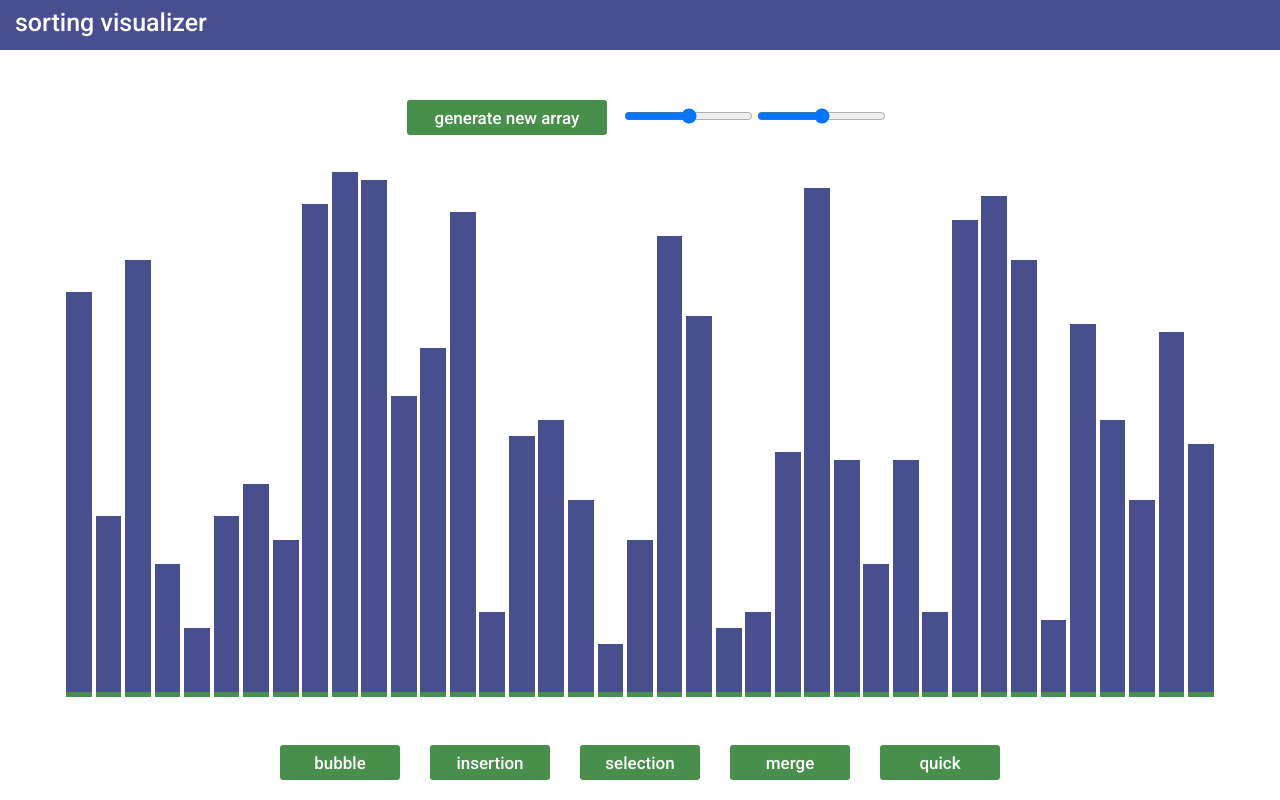
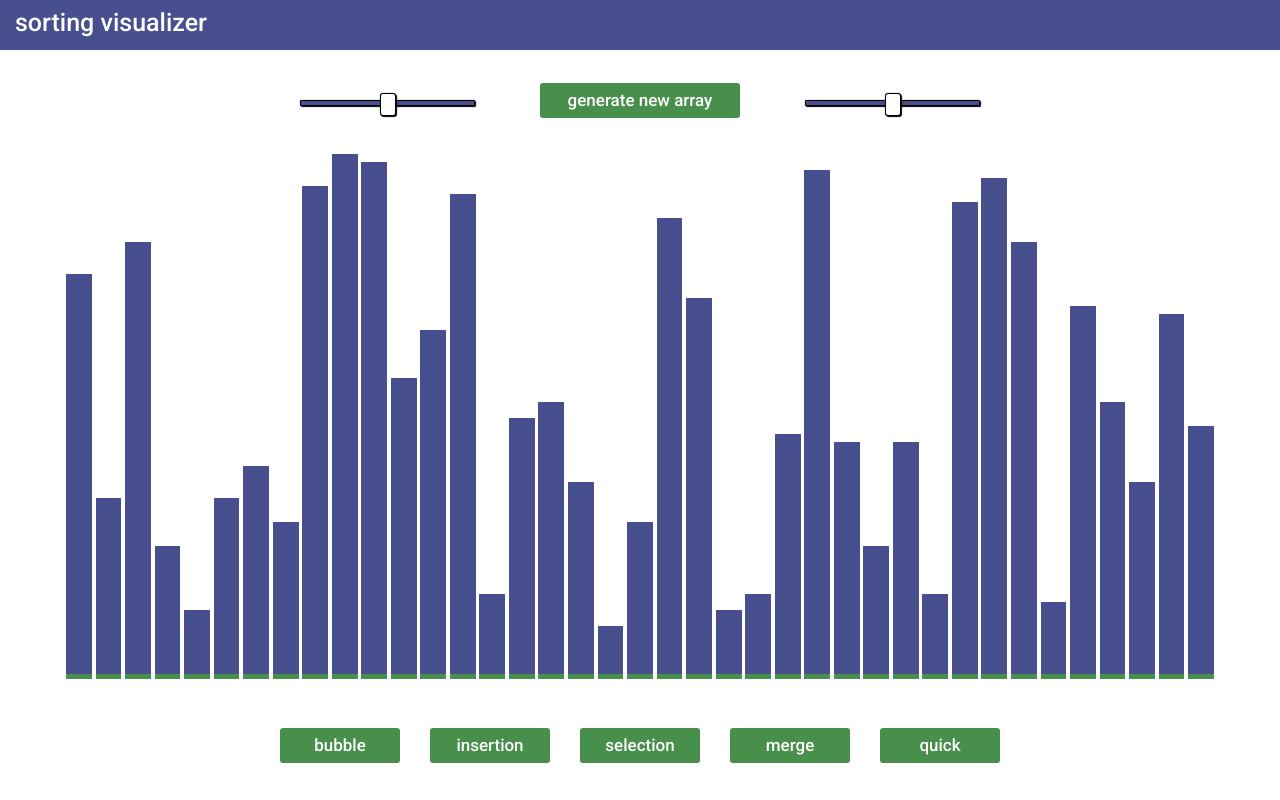
Before and after one commit to jonathanchen7/sorting-visualizer, a React (Create React App) app: page / in a window 1280 px wide. Built offline with nearby package versions, Linux system fonts and the light colour scheme.

Commit message:
styling input range

```diff
--- a/src/SortingVisualizer/SortingVisualizer.css
+++ b/src/SortingVisualizer/SortingVisualizer.css
@@ -55,8 +55,11 @@ button:disabled {
 }
 
 .center-button {
-    margin-top: 50px;
     width: 200px;
+}
+
+.range-selection {
+    margin: 50px 50px 20px 50px;
 }
 
 #title {
@@ -73,3 +76,90 @@ button:disabled {
     border: 2px solid #484f8f;
     color: #484f8f;
 }
+
+/* ------------------------------------------------------------------------------------ */
+input[type=range] {
+    -webkit-appearance: none;
+    width: 175px;
+  }
+  input[type=range]:focus {
+    outline: none;
+  }
+  input[type=range]::-webkit-slider-runnable-track {
+    /* width: 200px; */
+    height: 6px;
+    cursor: pointer;
+    box-shadow: 1px 1px 1px #000000, 0px 0px 1px #0d0d0d;
+    background: #484f8f;
+    border-radius: 1.3px;
+    border: 0.2px solid #010101;
+  }
+  input[type=range]::-webkit-slider-thumb {
+    box-shadow: 1px 1px 1px #000000, 0px 0px 1px #0d0d0d;
+    border: 1px solid #000000;
+    height: 23px;
+    width: 16px;
+    border-radius: 3px;
+    background: #ffffff;
+    cursor: pointer;
+    -webkit-appearance: none;
+    margin-top: -8px;
+  }
+  input[type=range]:focus::-webkit-slider-runnable-track {
+    background: #367ebd;
+  }
+  /* input[type=range]::-moz-range-track {
+    width: 100%;
+    height: 8.4px;
+    cursor: pointer;
+    box-shadow: 1px 1px 1px #000000, 0px 0px 1px #0d0d0d;
+    background: #3071a9;
+    border-radius: 1.3px;
+    border: 0.2px solid #010101;
+  }
+  input[type=range]::-moz-range-thumb {
+    box-shadow: 1px 1px 1px #000000, 0px 0px 1px #0d0d0d;
+    border: 1px solid #000000;
+    height: 36px;
+    width: 16px;
+    border-radius: 3px;
+    background: #ffffff;
+    cursor: pointer;
+  }
+  input[type=range]::-ms-track {
+    width: 100%;
+    height: 8.4px;
+    cursor: pointer;
+    background: transparent;
+    border-color: transparent;
+    color: transparent;
+  }
+  input[type=range]::-ms-fill-lower {
+    background: #2a6495;
+    border: 0.2px solid #010101;
+    border-radius: 2.6px;
+    box-shadow: 1px 1px 1px #000000, 0px 0px 1px #0d0d0d;
+  }
+  input[type=range]::-ms-fill-upper {
+    background: #3071a9;
+    border: 0.2px solid #010101;
+    border-radius: 2.6px;
+    box-shadow: 1px 1px 1px #000000, 0px 0px 1px #0d0d0d;
+  }
+  input[type=range]::-ms-thumb {
+    box-shadow: 1px 1px 1px #000000, 0px 0px 1px #0d0d0d;
+    border: 1px solid #000000;
+    height: 36px;
+    width: 16px;
+    border-radius: 3px;
+    background: #ffffff;
+    cursor: pointer;
+    height: 8.4px;
+  }
+  input[type=range]:focus::-ms-fill-lower {
+    background: #3071a9;
+  }
+  input[type=range]:focus::-ms-fill-upper {
+    background: #367ebd;
+  }
+   */
--- a/src/SortingVisualizer/SortingVisualizer.jsx
+++ b/src/SortingVisualizer/SortingVisualizer.jsx
@@ -385,11 +385,10 @@ export default class SortingVisualizer extends React.Component {
                 </header>
 
                 <div>
+                    <input className="range-selection" type="range" defaultValue="7" min="3" max="11" step="2" onInput={this.updateAnimationSpeed} />
                     <button className="center-button" onClick={() => this.resetArray(this.state.numBars)}>generate new array</button>
-                    <input type="range" defaultValue="7" min="3" max="11"
-                        step="2" onInput={this.updateAnimationSpeed} />
-                    <input type="range" defaultValue="6" min="2" max="10"
-                        step="2" onInput={this.updateBars} />
+                    <input className="range-selection" type="range" defaultValue="6" min="2" max="10" step="2" onInput={this.updateBars} />
+
                     {/* <button className="center-button" onClick={() => this.testAlgorithms()}>test algorithms</button> */}
                 </div>
                 <div className="array-container">
```
